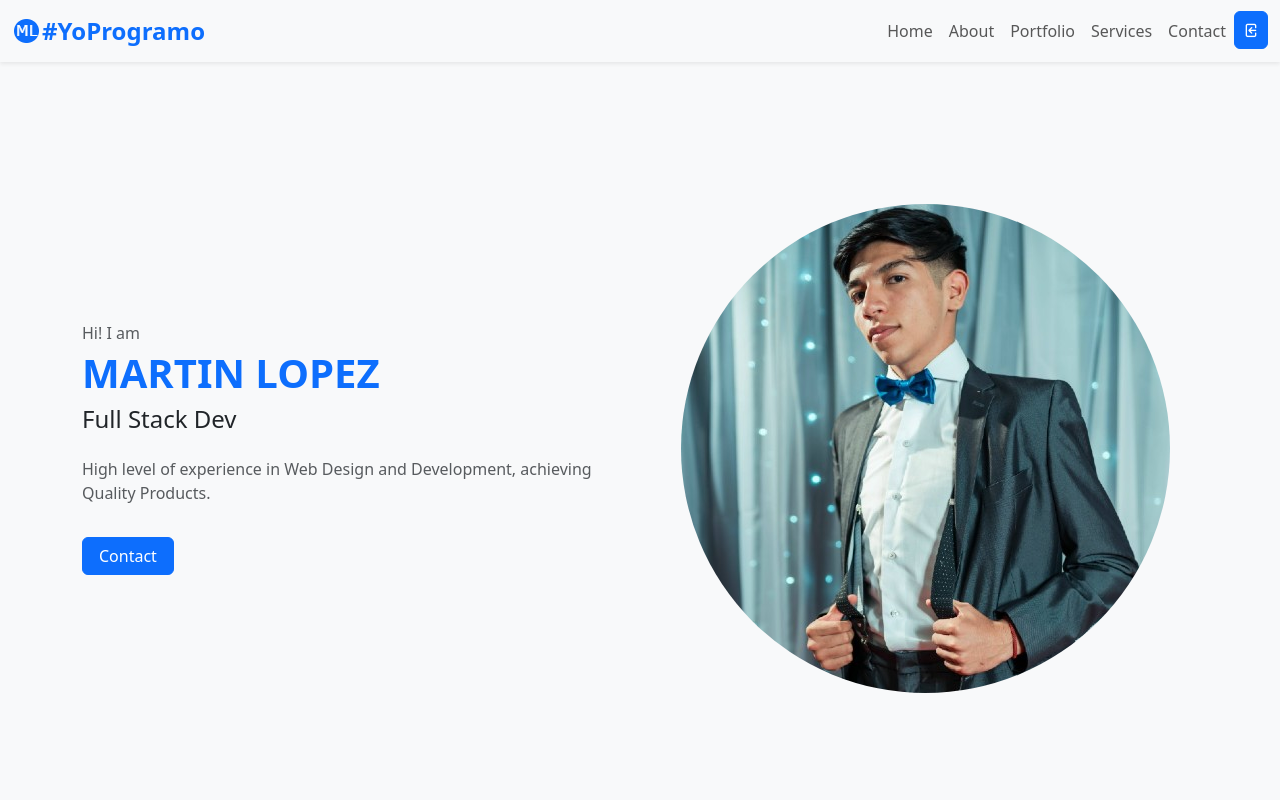
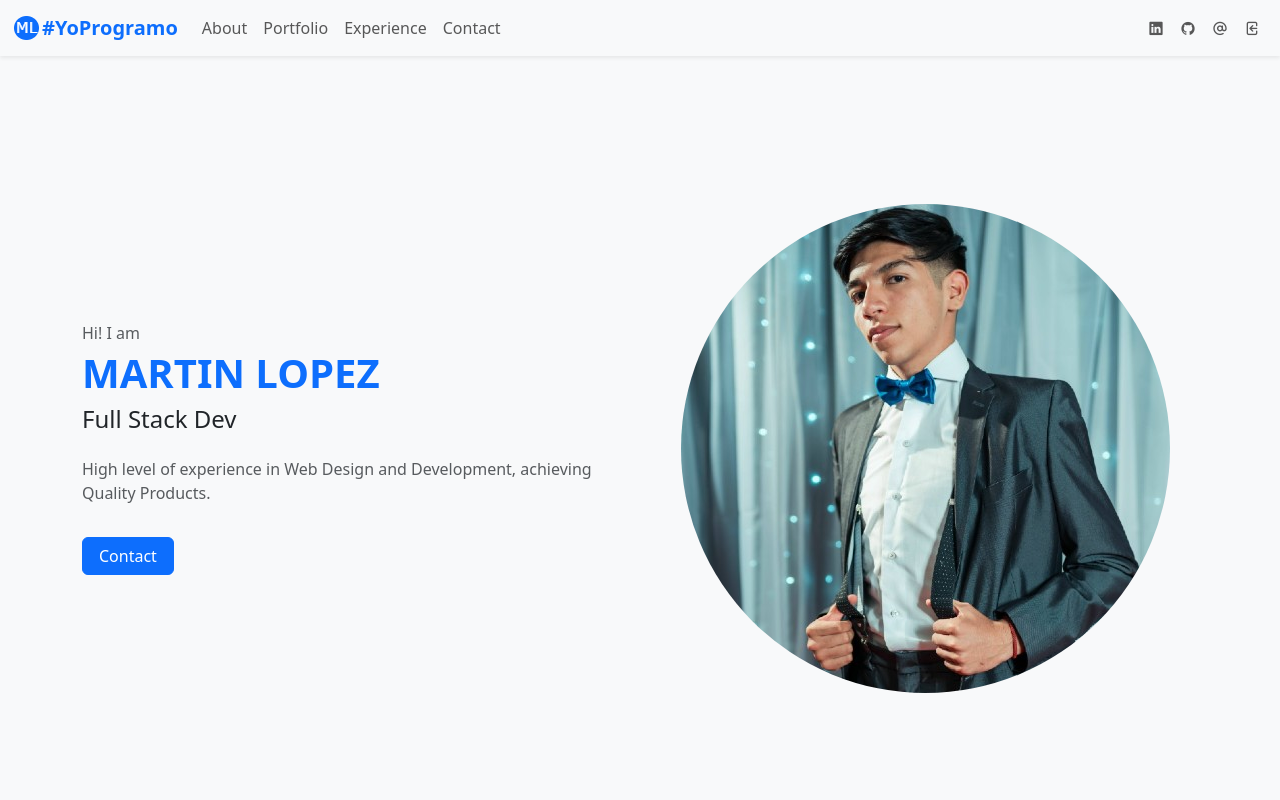
Before and after one commit to 7incho/portfolio-frontend, a plain HTML site: page index.html in a window 1280 px wide. Shown: the top 800 px of the page. Drawn offline with nearby package versions, Linux system fonts and the light colour scheme.

Commit message:
"Maqueta Lista"

```diff
--- a/index.html
+++ b/index.html
@@ -25,7 +25,7 @@
   <body class="bg-light">
     <!-- Navbar: Redes sociales + Login -->
     <nav
-      class="navbar navbar-light fixed-top bg-light shadow-sm navbar navbar-expand-lg bg-body-tertiary"
+      class="navbar navbar-light fixed-top bg-light shadow-sm navbar-expand-lg bg-body-tertiary"
     >
       <div class="container-fluid">
         <img
@@ -33,30 +33,25 @@
           alt="Logo"
           width="30"
           height="24"
-          class="d-inline-block align-text-top"
+          class="d-inline-block"
         />
-        <a class="navbar-brand text-primary fw-bold fs-4" href="#home"
+        <a class="navbar-brand text-primary fw-bold fs-5" href="#home"
           >#YoProgramo</a
         >
+
         <button
           class="navbar-toggler"
           type="button"
           data-bs-toggle="collapse"
           data-bs-target="#navbarToggler"
-          aria-controls="navbarTogglerDemo02"
+          aria-controls="navbarToggler"
           aria-expanded="false"
           aria-label="Toggle navigation"
         >
           <span class="navbar-toggler-icon"></span>
         </button>
-        <div
-          class="collapse navbar-collapse justify-content-end"
-          id="navbarToggler"
-        >
-          <ul class="navbar-nav mb-2 mb-lg-0 justify-content-end">
-            <li class="nav-item">
-              <a class="nav-link" aria-current="page" href="#home">Home</a>
-            </li>
+        <div class="collapse navbar-collapse" id="navbarToggler">
+          <ul class="navbar-nav mb-2 mb-lg-0 me-auto">
             <li class="nav-item">
               <a class="nav-link" href="#about">About</a>
             </li>
@@ -64,15 +59,49 @@
               <a class="nav-link" href="#portfolio">Portfolio</a>
             </li>
             <li class="nav-item">
-              <a class="nav-link" href="#services">Services</a>
+              <a class="nav-link" href="#experience">Experience</a>
             </li>
             <li class="nav-item">
               <a class="nav-link" href="#contact">Contact</a>
             </li>
-            <li class="nav-item">
-              <a href="#login" class="btn btn-primary px-2">
-                <i class="uil uil-signin"></i>
-              </a>
+          </ul>
+          <hr class="text-gray-500" />
+          <ul
+            class="navbar-nav mb-2 mb-lg-0 flex-wrap flex-row ms-auto text-primary"
+          >
+            <li class="nav-item col-6 col-md-auto">
+              <a
+                class="nav-link"
+                href="https://www.linkedin.com/in/martin-alejandro-lopez/"
+                target="_blank"
+                ><i class="uil uil-linkedin"></i>
+                <small class="d-md-none ms-2"> Linkedin </small></a
+              >
+            </li>
+            <li class="nav-item col-6 col-md-auto">
+              <a
+                class="nav-link"
+                href="https://github.com/7incho"
+                target="_blank"
+              >
+                <i class="uil uil-github"></i>
+                <small class="d-md-none ms-2"> Github </small></a
+              >
+            </li>
+            <li class="nav-item col-6 col-md-auto">
+              <a
+                class="nav-link"
+                href="mailto:martin.lopez.dev@gmail.com"
+                target="_blank"
+                ><i class="uil uil-at"></i>
+                <small class="d-md-none ms-2"> Mail </small></a
+              >
+            </li>
+            <li class="nav-item col-6 col-md-auto">
+              <a class="nav-link" href="#"
+                ><i class="uil uil-signin"></i>
+                <small class="d-md-none ms-2"> Login </small></a
+              >
             </li>
           </ul>
         </div>
@@ -480,12 +509,12 @@
     </section>
 
     <!-- Services -->
-    <section class="services py-5" id="services">
+    <section class="services py-5" id="experience">
       <div class="container-lg py-4">
         <div class="row justify-content-center">
           <div class="col-lg-8">
             <div class="section-title text-center">
-              <h2 class="fw-bold mb-5">What I Do</h2>
+              <h2 class="fw-bold mb-5">Experience</h2>
             </div>
           </div>
         </div>
```
Also changed, not shown: js/main.js (added).
